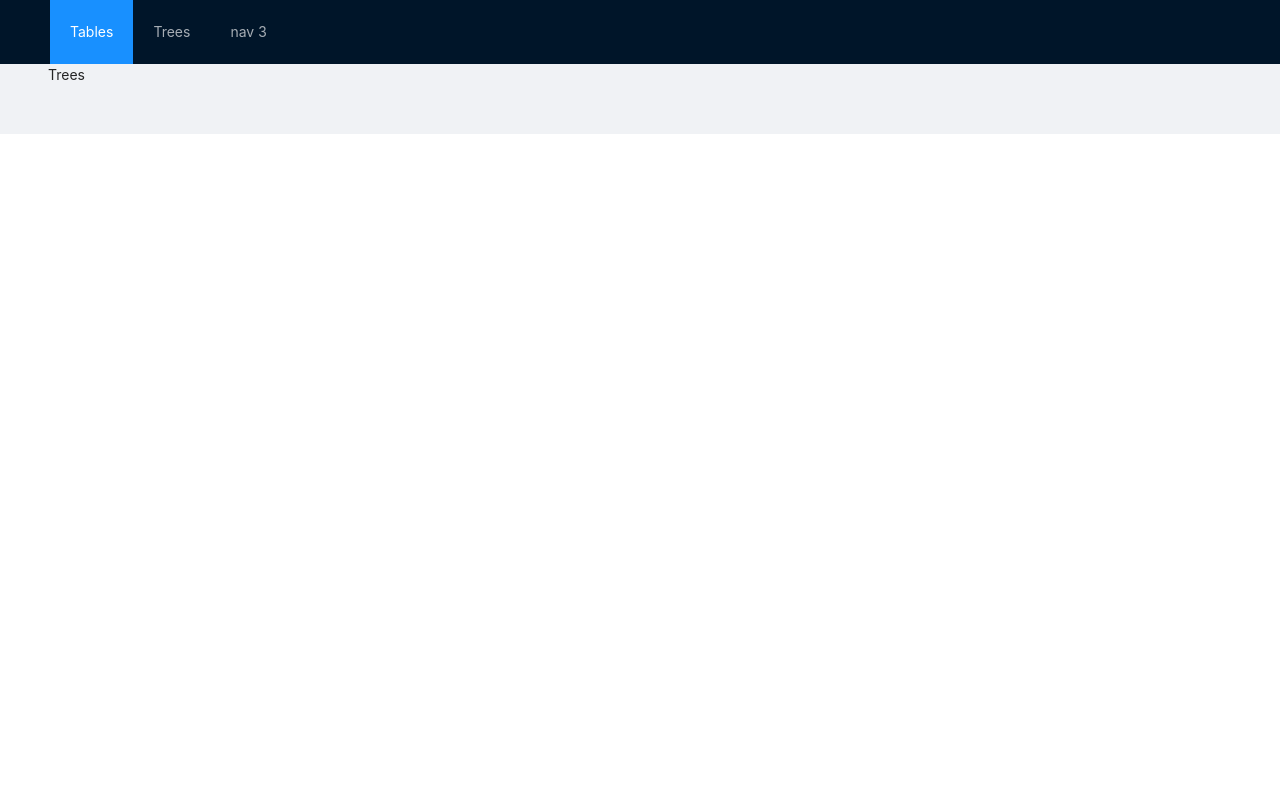
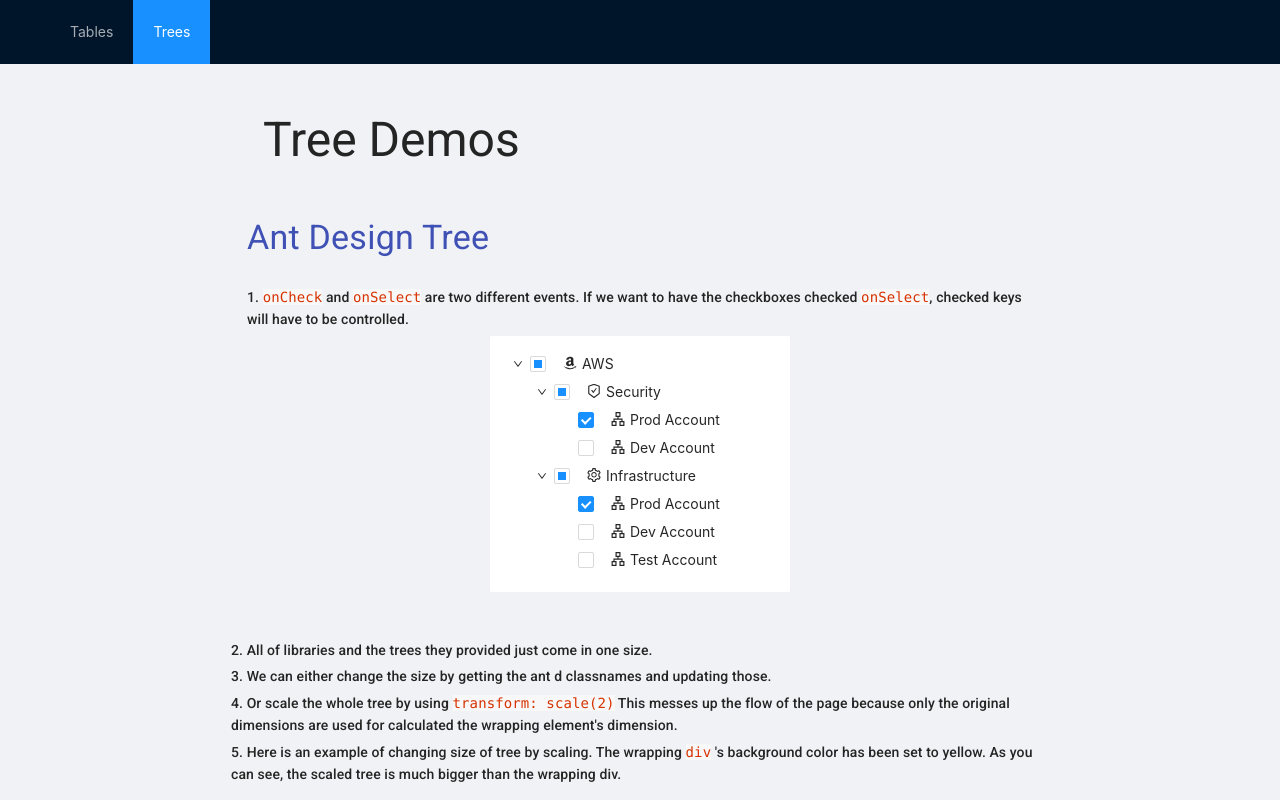
Before and after one commit to mrinalini-m/design-components, a React (Create React App) app: page /tree in a window 1280 px wide. Shown: the top 800 px of the page. Built offline with nearby package versions, Linux system fonts and the light colour scheme; what tubular-common would draw is missing.

Commit message:
Add antd tree

```diff
--- a/src/App.tsx
+++ b/src/App.tsx
@@ -2,12 +2,19 @@ import React from 'react'
 import Tables from './components/tables'
 import Trees from './components/trees'
 import { Layout } from 'antd'
-import { BrowserRouter as Router, Switch, Route } from 'react-router-dom'
+import {
+  BrowserRouter as Router,
+  Redirect,
+  Switch,
+  Route,
+} from 'react-router-dom'
 import { createUseStyles } from 'react-jss'
 import Header from './components/Header'
+
 const useStyles = createUseStyles({
   content: {
     padding: '0 3rem 3rem 3rem',
+    textAlign: 'center',
   },
 })
 
@@ -22,6 +29,7 @@ function App() {
         <Header />
         <Content className={classes.content}>
           <Switch>
+            <Redirect exact from='/' to='/table' />
             <Route path='/table'>
               <Tables />
             </Route>
--- a/src/components/Header.tsx
+++ b/src/components/Header.tsx
@@ -15,17 +15,21 @@ const useStyles = createUseStyles({
 })
 
 const CustomHeader = () => {
+  const selectedKey =
+    window.location.pathname === '/'
+      ? 'table'
+      : window.location.pathname.slice(1)
+
   useStyles()
   return (
     <Header>
-      <Menu theme='dark' mode='horizontal' defaultSelectedKeys={['1']}>
-        <Menu.Item key='1'>
+      <Menu theme='dark' mode='horizontal' defaultSelectedKeys={[selectedKey]}>
+        <Menu.Item key='table'>
           <Link to='/table'>Tables</Link>
         </Menu.Item>
-        <Menu.Item key='2'>
+        <Menu.Item key='tree'>
           <Link to='/tree'>Trees</Link>
         </Menu.Item>
-        <Menu.Item key='3'>nav 3</Menu.Item>
       </Menu>
     </Header>
   )
--- /dev/null
+++ b/src/components/common/DemoSection.tsx
@@ -0,0 +1,49 @@
+import React, { FC, ReactNode } from 'react'
+import Typography from '@material-ui/core/Typography'
+import { createStyles, makeStyles } from '@material-ui/core/styles'
+import Link from '@material-ui/core/Link'
+import { createUseStyles } from 'react-jss'
+
+const useJSSStyles = createUseStyles({
+  demoWrapper: {
+    padding: '2rem',
+    margin: '0 auto',
+  },
+})
+
+const useStyles = makeStyles(() =>
+  createStyles({
+    paddingBottom: {
+      paddingBottom: '1rem',
+    },
+  })
+)
+
+interface DemoSectionProps {
+  href?: string
+  linkText?: string
+  children: ReactNode
+  style?: Record<string, string | number>
+}
+
+const DemoSection: FC<DemoSectionProps> = ({
+  href,
+  linkText,
+  children,
+  style = {},
+}: DemoSectionProps) => {
+  const jssClasses = useJSSStyles()
+  const classes = useStyles()
+  return (
+    <div className={jssClasses.demoWrapper} style={style}>
+      {href && linkText && (
+        <Typography variant='h4' gutterBottom className={classes.paddingBottom}>
+          <Link href={href}>{linkText}</Link>
+        </Typography>
+      )}
+      {children}
+    </div>
+  )
+}
+
+export default DemoSection
--- a/src/components/Title.tsx
+++ b/src/components/common/Title.tsx
@@ -5,7 +5,8 @@ import { createStyles, makeStyles } from '@material-ui/core/styles'
 const useStyles = makeStyles(() =>
   createStyles({
     padding: {
-      padding: '2rem',
+      padding: '3rem',
+      paddingBottom: '0',
     },
   })
 )
@@ -13,6 +14,7 @@ const useStyles = makeStyles(() =>
 interface TitleProps {
   children: ReactNode
 }
+
 const Title: FC<TitleProps> = ({ children }: TitleProps) => {
   const classes = useStyles()
   return (
--- a/src/components/tables/index.tsx
+++ b/src/components/tables/index.tsx
@@ -8,81 +8,56 @@ import { default as Reacttable } from './Reacttable'
 import { default as RCTable } from './RC-Table'
 import Typography from '@material-ui/core/Typography'
 import Link from '@material-ui/core/Link'
-import { createStyles, makeStyles } from '@material-ui/core/styles'
-import Title from '../Title'
-
-const useStyles = makeStyles(() =>
-  createStyles({
-    padding: {
-      padding: '2rem',
-    },
-    paddingBottom: {
-      paddingBottom: '1rem',
-    },
-    tableWrapper: {
-      textAlign: 'center',
-    },
-  })
-)
+import Title from '../common/Title'
+import DemoSection from '../common/DemoSection'
 
 const Tables = () => {
-  const classes = useStyles()
   return (
-    <div className={classes.tableWrapper}>
+    <>
       <Title>Table Demos</Title>
-      <div className={classes.padding}>
-        <Typography variant='h4' gutterBottom>
-          <Link href='https://ant.design/components/table/'>
-            Ant Design Table
-          </Link>
-        </Typography>
+      <DemoSection
+        href='https://ant.design/components/table/'
+        linkText='Ant Design Table'
+      >
         <Typography variant='subtitle2' gutterBottom>
           Uses{' '}
           <Link href='https://www.npmjs.com/package/rc-table'>rc-table</Link> as
           base
         </Typography>
         <AntDTable />
-      </div>
-      <div className={classes.padding}>
-        <Typography variant='h4' gutterBottom>
-          <Link href='https://github.com/mbrn/material-table'>
-            Material Table
-          </Link>
-        </Typography>
+      </DemoSection>
+      <DemoSection
+        href='https://github.com/mbrn/material-table'
+        linkText='Material Table'
+      >
         <MaterialTable />
-      </div>
-      <div className={classes.padding}>
-        <Typography variant='h4' gutterBottom>
-          <Link href='https://material-ui.com/components/tables/'>
-            Material UI Table
-          </Link>
-        </Typography>
+      </DemoSection>
+      <DemoSection
+        href='https://material-ui.com/components/tables/'
+        linkText='Material UI Table'
+      >
         <MaterialUITable />
-      </div>
-      <div className={classes.padding}>
-        <Typography variant='h4' gutterBottom>
-          <Link href='https://github.com/unosquare/tubular-react'>
-            Tubular React Table
-          </Link>
-        </Typography>
+      </DemoSection>
+      <DemoSection
+        href='https://github.com/unosquare/tubular-react'
+        linkText='Tubular React Table'
+      >
         <TubularReactTable />
-      </div>
-      <div className={classes.padding}>
-        <Typography variant='h4' gutterBottom className={classes.paddingBottom}>
-          <Link href='https://www.npmjs.com/package/rc-table'>RCTable</Link>
-        </Typography>
+      </DemoSection>
+      <DemoSection
+        href='https://www.npmjs.com/package/rc-table'
+        linkText='RCTable'
+      >
         <RCTable />
-      </div>
-      <div className={classes.padding}>
-        <Typography variant='h4' gutterBottom className={classes.paddingBottom}>
-          <Link href='https://www.npmjs.com/package/react-table'>
-            Reacttable
-          </Link>
-        </Typography>
+      </DemoSection>
+      <DemoSection
+        href='https://www.npmjs.com/package/react-table'
+        linkText='Reacttable'
+      >
         <Reacttable />
-      </div>
+      </DemoSection>
       <Links />
-    </div>
+    </>
   )
 }
 
--- /dev/null
+++ b/src/components/trees/AntDTree.tsx
@@ -0,0 +1,108 @@
+import React, { FC, useState } from 'react'
+import { Tree } from 'antd'
+import {
+  ApartmentOutlined,
+  SafetyCertificateOutlined,
+  SafetyCertificateFilled,
+  AmazonOutlined,
+  DownOutlined,
+  SettingOutlined,
+  SettingFilled,
+} from '@ant-design/icons'
+import { createUseStyles } from 'react-jss'
+
+type IconArg = { checked: boolean }
+
+const treeData = [
+  {
+    title: 'AWS',
+    key: '0',
+    icon: <AmazonOutlined />,
+    children: [
+      {
+        key: '0-1',
+        title: 'Security',
+        icon: ({ checked }: IconArg) =>
+          checked ? <SafetyCertificateFilled /> : <SafetyCertificateOutlined />,
+        children: [
+          { key: '0-1-2', title: 'Prod Account', icon: <ApartmentOutlined /> },
+          { key: '0-1-3', title: 'Dev Account', icon: <ApartmentOutlined /> },
+        ],
+      },
+      {
+        key: '0-4',
+        title: 'Infrastructure',
+        icon: ({ checked }: IconArg) =>
+          checked ? <SettingFilled /> : <SettingOutlined />,
+        children: [
+          { key: '0-4-5', title: 'Prod Account', icon: <ApartmentOutlined /> },
+          { key: '0-4-6', title: 'Dev Account', icon: <ApartmentOutlined /> },
+          { key: '0-4-7', title: 'Test Account', icon: <ApartmentOutlined /> },
+        ],
+      },
+    ],
+  },
+]
+
+const useStyles = createUseStyles({
+  tree: {
+    padding: '1rem',
+  },
+  treeWrapper: {
+    margin: '0 auto',
+    textAlign: 'left',
+    width: '300px',
+  },
+})
+
+interface TreeProps {
+  transformScale?: number
+}
+
+const AndDTree: FC<TreeProps> = ({ transformScale }: TreeProps) => {
+  const [checkedKeys, setCheckedKeys] = useState(['0-1-2', '0-4-5'])
+  // const [checkedKeys, setCheckedKeys] = useState({
+  //   '0-1-2': true,
+  //   '0-4-5': true,
+  // })
+
+  const classes = useStyles()
+
+  const onSelect = (
+    selectedKeys: any[],
+    info: { event: string; node: any; selected: boolean; selectedNodes: any[] }
+  ) => {
+    console.log('selected', selectedKeys, info)
+    // setCheckedKeys(selectedKeys)
+  }
+
+  const onCheck = (checked: any, info: any) => {
+    setCheckedKeys(checked)
+    console.log('checked', checked, info)
+  }
+
+  const transformStyle = transformScale
+    ? { transform: `scale(${transformScale})`, transformOrigin: 'top center' }
+    : {}
+
+  return (
+    <div className={classes.treeWrapper} style={transformStyle}>
+      <Tree
+        checkedKeys={checkedKeys}
+        // checkedKeys={Object.keys(checkedKeys)}
+        onCheck={onCheck}
+        onSelect={onSelect}
+        className={classes.tree}
+        blockNode
+        checkable
+        showIcon
+        defaultExpandAll
+        // defaultCheckedKeys={['0-1-2', '0-4-5']}
+        switcherIcon={<DownOutlined />}
+        treeData={treeData}
+      />
+    </div>
+  )
+}
+
+export default AndDTree
--- a/src/components/trees/index.tsx
+++ b/src/components/trees/index.tsx
@@ -1,7 +1,71 @@
 import React from 'react'
+import Title from '../common/Title'
+import DemoSection from '../common/DemoSection'
+import Typography from '@material-ui/core/Typography'
+import { default as AntDTree } from './AntDTree'
+import { createUseStyles } from 'react-jss'
+
+const useStyles = createUseStyles({
+  treesWrapper: {
+    maxWidth: '850px',
+    margin: '0 auto',
+    textAlign: 'left',
+  },
+})
 
 const Trees = () => {
-  return <div>Trees</div>
+  const classes = useStyles()
+  return (
+    <div className={classes.treesWrapper}>
+      <Title>Tree Demos</Title>
+      <DemoSection
+        href='https://ant.design/components/tree/'
+        linkText='Ant Design Tree'
+      >
+        <Typography variant='subtitle2' gutterBottom>
+          1. <code>onCheck</code> and <code>onSelect</code> are two different
+          events. If we want to have the checkboxes checked{' '}
+          <code>onSelect</code>, checked keys will have to be controlled.
+        </Typography>
+        <AntDTree />
+      </DemoSection>
+
+      <DemoSection
+        style={{
+          padding: '1rem',
+          paddingBottom: '0',
+        }}
+      >
+        <Typography variant='subtitle2' gutterBottom>
+          2. All of libraries and the trees they provided just come in one size.
+        </Typography>
+        <Typography variant='subtitle2' gutterBottom>
+          3. We can either change the size by getting the ant d classnames and
+          updating those.
+        </Typography>
+        <Typography variant='subtitle2' gutterBottom>
+          4. Or scale the whole tree by using <code>transform: scale(2)</code>{' '}
+          This messes up the flow of the page because only the original
+          dimensions are used for calculated the wrapping element's dimension.
+        </Typography>
+        <Typography variant='subtitle2' gutterBottom>
+          5. Here is an example of changing size of tree by scaling. The
+          wrapping <code>div</code> 's background color has been set to yellow.
+          As you can see, the scaled tree is much bigger than the wrapping div.
+        </Typography>
+      </DemoSection>
+
+      <DemoSection
+        style={{
+          backgroundColor: '#ffffb2',
+          padding: 0,
+          margin: '1rem',
+        }}
+      >
+        <AntDTree transformScale={1.25} />
+      </DemoSection>
+    </div>
+  )
 }
 
 export default Trees
--- a/src/index.css
+++ b/src/index.css
@@ -10,4 +10,6 @@ body {
 code {
   font-family: source-code-pro, Menlo, Monaco, Consolas, 'Courier New',
     monospace;
+  color: #d63200;
+  background-color: #f8f8f8;
 }
```
